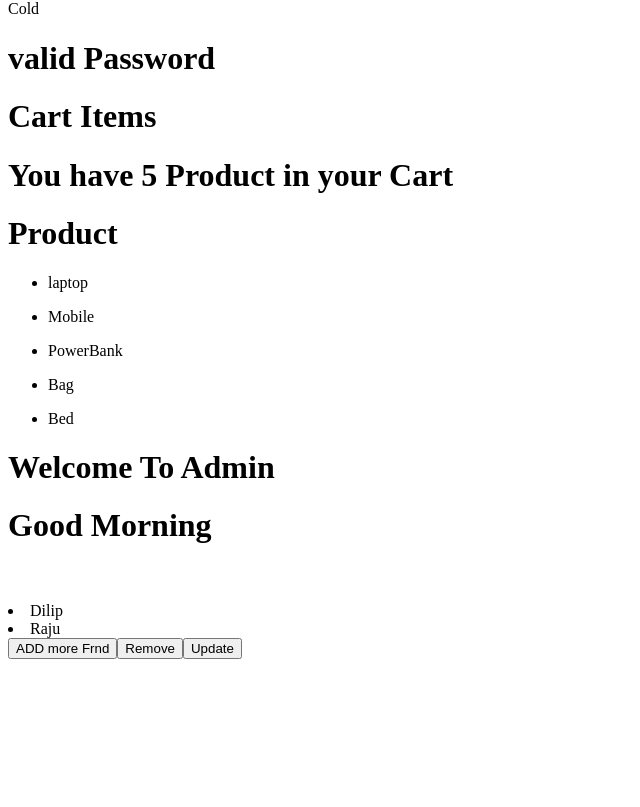
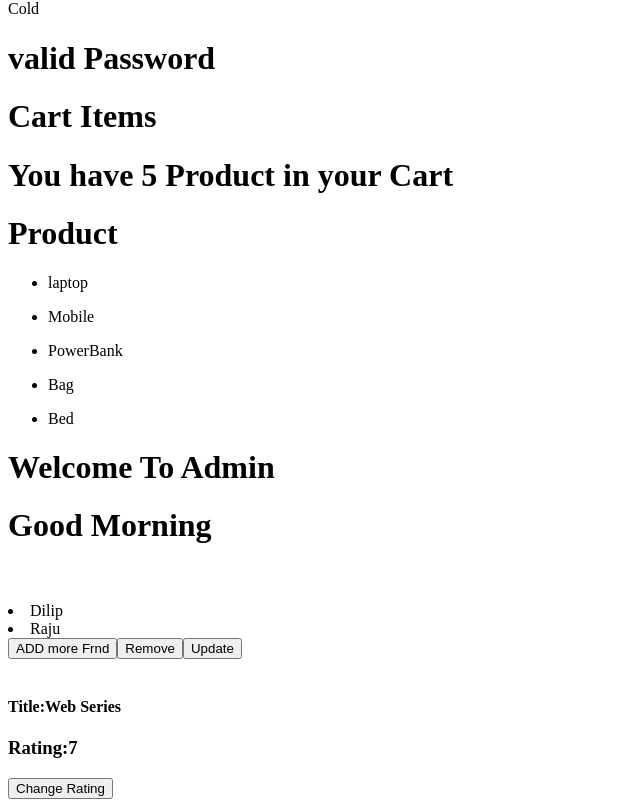
Before and after one commit to dilipyadav22/React-Question, a React (Vite) app: page / in a window 1280 px wide. Shown: the part 1100-1907 px from the top of the page, without its empty margins (0-640 px from the left). Before the commit the page ends 1767 px from the top, so only its background shows below. Built offline with nearby package versions, Linux system fonts and the light colour scheme.

Commit message:
objectedit

```diff
--- a/src/App.jsx
+++ b/src/App.jsx
@@ -8,6 +8,7 @@ import CartItem from './component/CartItem'
 import UserStatus from './component/UserStatus'
 import TimetoDay from './component/TimetoDay'
 import CRUDArr from './component/CRUDArr'
+import ObjectEdit from './component/ObjectEdit'
 
 const App=()=> {
 
@@ -26,6 +27,8 @@ const App=()=> {
      <TimetoDay/>
      <br></br><br></br>
      <CRUDArr/>
+     <br></br>
+     <ObjectEdit/>
     </div>
   )
 }
--- a/src/component/CRUDArr.jsx
+++ b/src/component/CRUDArr.jsx
@@ -14,7 +14,7 @@ const CRUDArr = () => {
     <div>
         {
             friend.map((f)=>(
-                <li>{f}</li>
+                <li key={Math.random()} >{f}</li>
             ))
         }
         <button onClick={AddFrnd} >ADD more Frnd</button>
--- /dev/null
+++ b/src/component/ObjectEdit.jsx
@@ -0,0 +1,33 @@
+import React, { useState } from 'react'
+
+const ObjectEdit = () => {
+const [movie, setMovie] = useState({
+    title:"Web Series",
+    rating:7
+})
+
+const handelChange=()=>{
+    // const copy={
+    //     ...movie,
+    //     rating:9,
+    // }
+
+    // setMovie(copy);
+// Both type we can do
+    setMovie({...movie,rating:8})
+
+}
+
+  return (
+    <div>
+
+
+                <h4>Title:{movie.title}</h4>
+                <h3>Rating:{movie.rating}</h3>
+              <button onClick={handelChange} >Change Rating</button>
+
+    </div>
+  )
+}
+
+export default ObjectEdit
```
